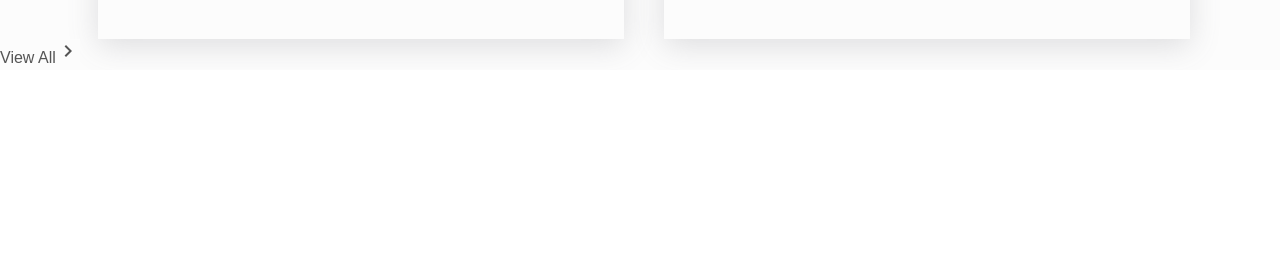
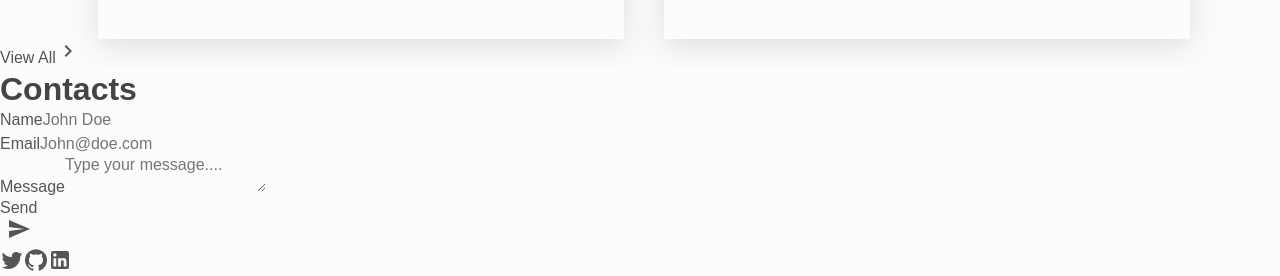
Before and after one commit to manq2010/my-portfolio, a React (Create React App) app: page / in a window 1280 px wide. Shown: the part 1266-1542 px from the top of the page. Before the commit the page ends 1336 px from the top, so only its background shows below. Built offline with nearby package versions, Linux system fonts and the light colour scheme.

Commit message:
Update Contact section

```diff
--- a/package.json
+++ b/package.json
@@ -11,6 +11,7 @@
     "@reduxjs/toolkit": "^1.9.1",
     "@testing-library/jest-dom": "^5.16.5",
     "@testing-library/user-event": "^13.5.0",
+    "axios": "^1.2.2",
     "big.js": "^6.2.1",
     "gh-pages": "^4.0.0",
     "history": "^5.3.0",
@@ -29,6 +30,7 @@
     "styled-components": "^5.3.6",
     "uniqid": "^5.4.0",
     "uuid": "^9.0.0",
+    "validator": "^13.7.0",
     "web-vitals": "^2.1.4"
   },
   "scripts": {
--- a/src/data/socialsData.js
+++ b/src/data/socialsData.js
@@ -1,10 +1,10 @@
 const socialsData = {
-  github: 'https://github.com/sreerag-rajan',
+  github: 'https://github.com/',
   facebook: '',
-  linkedIn: 'https://www.linkedin.com/in/sreerag-rajan-55383a222',
+  linkedIn: 'https://www.linkedin.com/in/',
   instagram: '',
   codepen: '',
-  twitter: '',
+  twitter: 'https://www.twitter.com/',
   reddit: '',
   blogger: '',
   medium: 'https://medium.com/@sreerag.rajan5',
--- a/src/features/Contact/Contact.jsx
+++ b/src/features/Contact/Contact.jsx
@@ -1,47 +1,232 @@
-import React from 'react';
+import React, { useState } from 'react';
+import axios from 'axios';
+import { Snackbar, SnackbarContent, IconButton } from '@mui/material';
+import { isEmail } from 'validator/lib/isEmail';
 import styled from 'styled-components';
+import SendIcon from '@mui/icons-material/Send';
+import CheckCircleIcon from '@mui/icons-material/CheckCircle';
+import CloseIcon from '@mui/icons-material/Close';
+// import EmailIcon from '@mui/icons-material/Email';
+import TwitterIcon from '@mui/icons-material/Twitter';
+import GitHubIcon from '@mui/icons-material/GitHub';
 import LinkedInIcon from '@mui/icons-material/LinkedIn';
-// import EmailIcon from '@mui/icons-material/Email';
-// import TwitterIcon from '@mui/icons-material/Twitter';
-// import GitHubIcon from '@mui/icons-material/GitHub';
-import { contact } from '../../data/portfolio';
+import contactsData from '../../data/contactsData';
+import socialsData from '../../data/socialsData';
 
 const ContactWrapper = styled.section`
     display: flex;
     flex-direction: column;
 `;
 
-const Contact = () => (
-  <>
-    { contact && (
+const Contact = () => {
+  const [open, setOpen] = useState(false);
+
+  const [name, setName] = useState('');
+  const [email, setEmail] = useState('');
+  const [message, setMessage] = useState('');
+
+  const [success, setSuccess] = useState(false);
+  const [errMsg, setErrMsg] = useState('');
+
+  const handleClose = (event, reason) => {
+    if (reason === 'clickaway') {
+      return;
+    }
+    setOpen(false);
+  };
+
+  const handleContactForm = (e) => {
+    e.preventDefault();
+
+    if (name && email && message) {
+      if (isEmail(email)) {
+        const responseData = {
+          name,
+          email,
+          message,
+        };
+
+        axios.post(contactsData.sheetAPI, responseData).then((res) => {
+          console.log(res, 'success');
+          console.log(success, 'success');
+          setSuccess(true);
+          setErrMsg('');
+
+          setName('');
+          setEmail('');
+          setMessage('');
+          setOpen(false);
+          console.log(open, 'open');
+        });
+      } else {
+        setErrMsg('Invalid email');
+        console.log(errMsg, 'Invalid email');
+        setOpen(true);
+      }
+    } else {
+      setErrMsg('Enter all the fields');
+      setOpen(true);
+    }
+  };
+
+  return (
+    <div>
+      {
+      contactsData && (
       <ContactWrapper>
-        <h2>Want me to build staff for you? Hit me on LinkedIn</h2>
+        <h1>Contacts</h1>
+        {/* <h3>Want me to build staff for you? Hit me on LinkedIn</h3> */}
         {/* <a href={`mailto:${contact.email}`} target="_blank" rel="noreferrer">
           <span type="button">
             <EmailIcon />
           </span>
         </a> */}
 
-        <a href={contact.linkedin} target="_blank" rel="noreferrer">
+        <div className="contacts-form">
+          <form onSubmit={handleContactForm}>
+            <div className="input-container">
+              <label htmlFor="Name">
+                Name
+                <input
+                  placeholder="John Doe"
+                  value={name}
+                  onChange={(e) => setName(e.target.value)}
+                  type="text"
+                  name="Name"
+                />
+              </label>
+            </div>
+            <div className="input-container">
+              <label
+                htmlFor="Email"
+              >
+                Email
+                <input
+                  placeholder="John@doe.com"
+                  value={email}
+                  onChange={(e) => setEmail(e.target.value)}
+                  type="email"
+                  name="Email"
+                />
+              </label>
+            </div>
+            <div className="input-container">
+              <label
+                htmlFor="Message"
+              >
+                Message
+                <textarea
+                  placeholder="Type your message...."
+                  value={message}
+                  onChange={(e) => setMessage(e.target.value)}
+                  type="text"
+                  name="Message"
+                />
+              </label>
+            </div>
+            <div className="submit-btn">
+              <button
+                type="submit"
+              >
+                <p>{!success ? 'Send' : 'Sent'}</p>
+                <div className="submit-icon">
+                  <SendIcon
+                    className="send-icon"
+                    style={{
+                      animation: !success
+                        ? 'initial'
+                        : 'fly 0.8s linear both',
+                      position: success
+                        ? 'absolute'
+                        : 'initial',
+                    }}
+                  />
+                  <CheckCircleIcon
+                    className="success-icon"
+                    style={{
+                      display: !success
+                        ? 'none'
+                        : 'inline-flex',
+                      opacity: !success ? '0' : '1',
+                    }}
+                  />
+                </div>
+              </button>
+            </div>
+          </form>
+
+          <Snackbar
+            anchorOrigin={{
+              vertical: 'top',
+              horizontal: 'center',
+            }}
+            open={open}
+            autoHideDuration={4000}
+            onClose={handleClose}
+          >
+            <SnackbarContent
+              action={(
+                <>
+                  <IconButton
+                    size="small"
+                    aria-label="close"
+                    color="inherit"
+                    onClick={handleClose}
+                  >
+                    <CloseIcon fontSize="small" />
+                  </IconButton>
+                </>
+              )}
+              style={{
+                fontFamily: 'var(--primaryFont)',
+              }}
+              message={errMsg}
+            />
+          </Snackbar>
+        </div>
+
+        <div>
+          {/* <a href={contactsData.linkedin} target="_blank" rel="noreferrer">
           <span type="button">
             <LinkedInIcon />
           </span>
-        </a>
-        {/*
-        <a href={contact.twitter} target="_blank" rel="noreferrer">
-          <span type="button">
-            <TwitterIcon />
-          </span>
-        </a>
+        </a> */}
 
-        <a href={contact.github} target="_blank" rel="noreferrer">
-          <span type="button">
-            <GitHubIcon />
-          </span>
-        </a> */}
+          {socialsData.twitter && (
+          <a
+            href={socialsData.twitter}
+            target="_blank"
+            rel="noreferrer"
+          >
+            <TwitterIcon aria-label="Twitter" />
+          </a>
+          )}
+
+          {socialsData.github && (
+          <a
+            href={socialsData.github}
+            target="_blank"
+            rel="noreferrer"
+          >
+            <GitHubIcon aria-label="github" />
+          </a>
+          )}
+
+          {socialsData.linkedIn && (
+          <a
+            href={socialsData.linkedIn}
+            target="_blank"
+            rel="noreferrer"
+          >
+            <LinkedInIcon aria-label="LinkedIn" />
+          </a>
+          )}
+        </div>
       </ContactWrapper>
-    )}
-  </>
-);
+      )
+}
+    </div>
+  );
+};
 
 export default Contact;
--- a/src/pages/Main/Main.jsx
+++ b/src/pages/Main/Main.jsx
@@ -7,7 +7,7 @@ import About from '../../features/About/About';
 import Hero from '../../features/Hero/Hero';
 import Projects from '../../features/Projects/Projects';
 import Skills from '../../features/Skills/Skills';
-// import Contact from '../../features/Contact/Contact';
+import Contact from '../../features/Contact/Contact';
 // // import Testimony from '../../features/Testimony/Testimony';
 // import Experience from '../../features/Experience/Experience';
 // // import ScrollToTop from '../../features/ScrollToTop/ScrollToTop';
@@ -30,20 +30,11 @@ const Main = () => (
     <Hero />
     <Skills />
     <Projects />
-    {/* <Contact /> */}
+    {/* <Education /> */}
+    {/* <Achievement /> */}
     {/* <Experience /> */}
+    <Contact />
     {/* <Footer /> */}
-
-    {/* <Header /> */}
-    {/* <Navbar />
-    <main>
-      <About />
-      <Skills />
-      <Projects />
-      <Contact />
-      <Experience />
-      <Footer />
-    </main> */}
   </div>
 );
 
```
Also changed, not shown: 1 other file (tests, documents, lock files or other folders).
